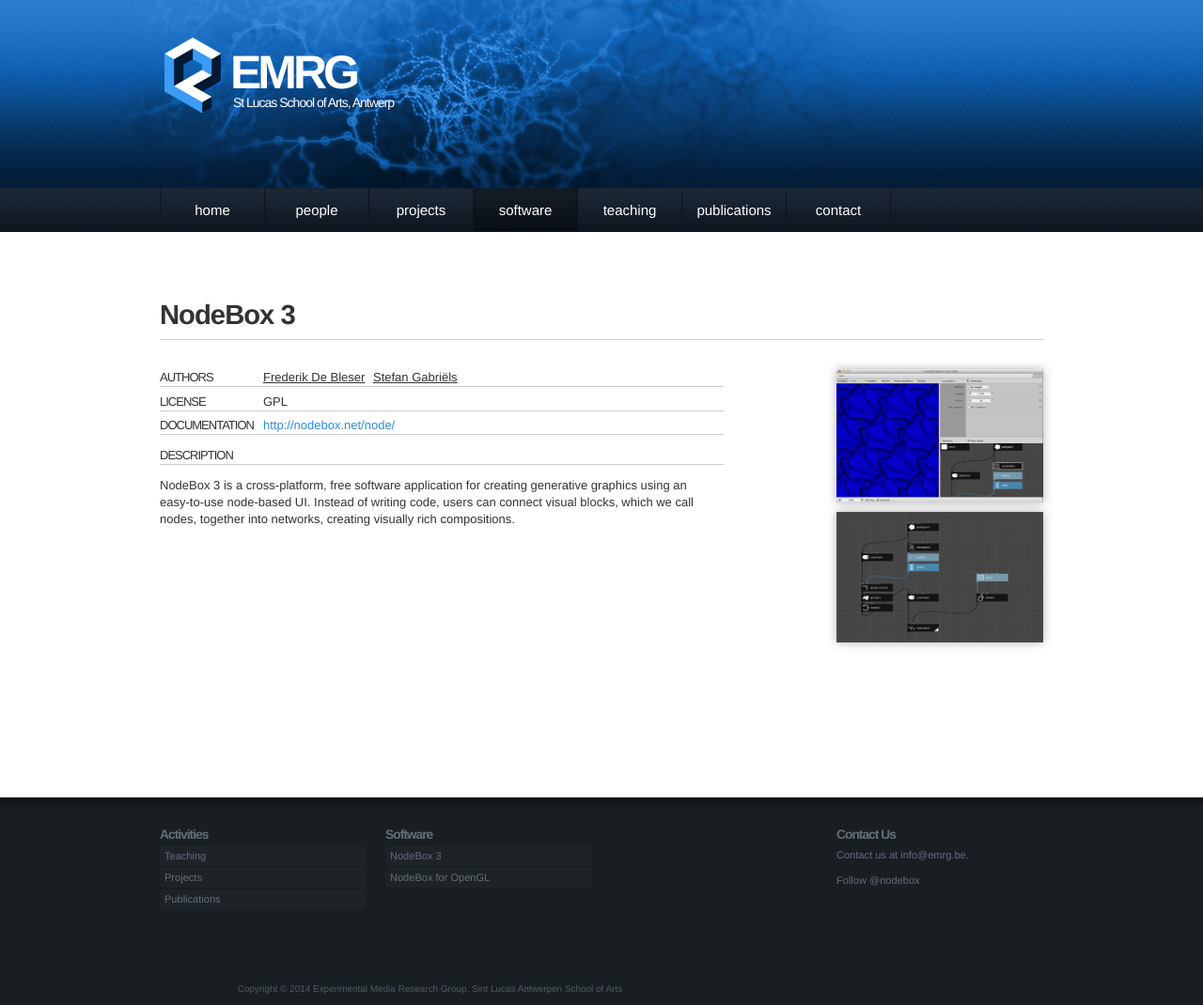
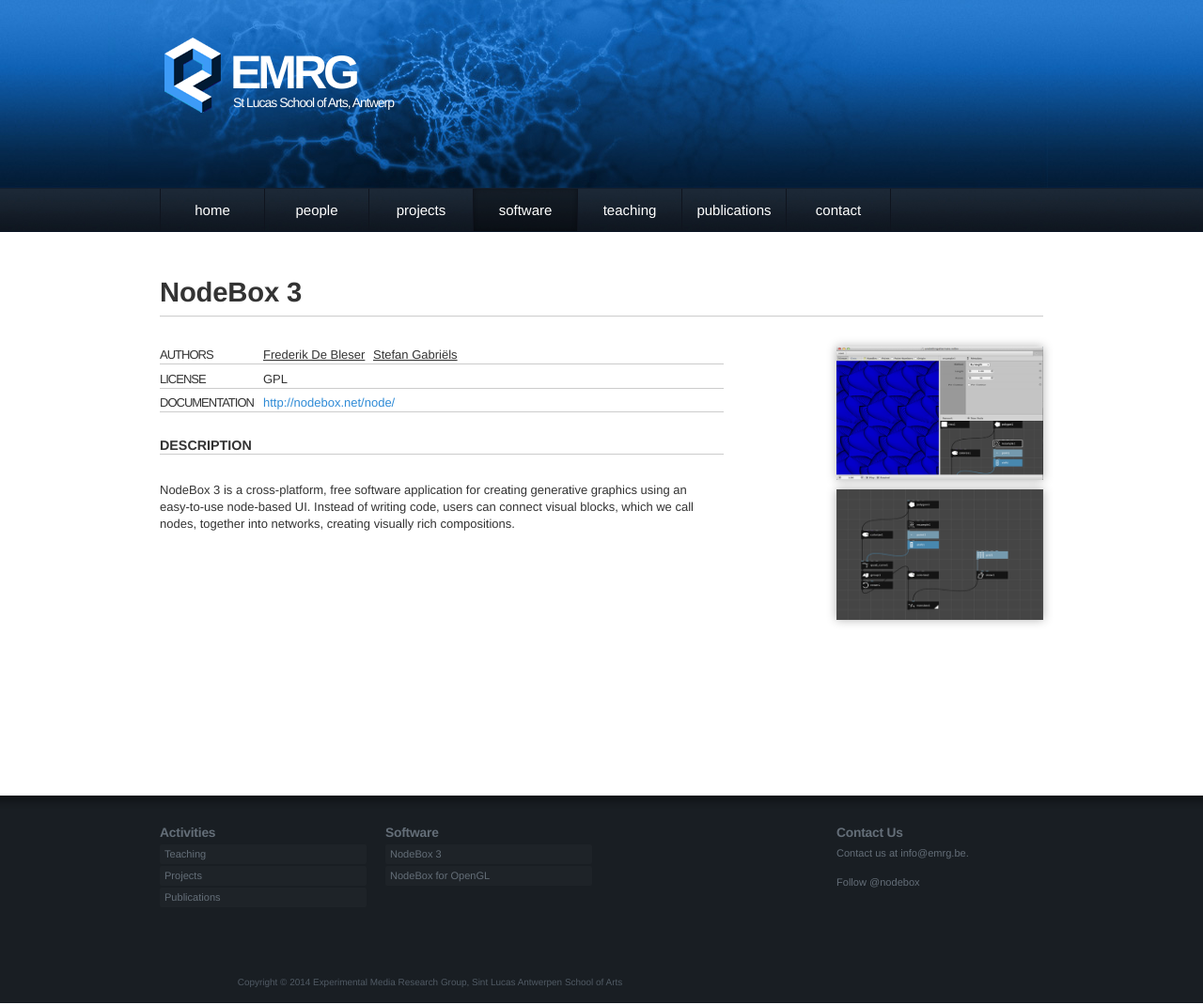
Before and after one commit to nodebox/emrg.be, a Jekyll site: the page built from software/nodebox-3.md, in a window 1280 px wide. Shown: the whole page at 94% size. Built offline with Jekyll 4.4.1, drawn with Linux system fonts in a browser that asks for light colours; nearby versions of some CDN libraries; comment, search, counter and statistics services are not loaded.

Commit message:
Small styling tweaks for readability.

```diff
--- a/media/css/screen.css
+++ b/media/css/screen.css
@@ -11,12 +11,12 @@
     overflow-x: hidden;
 }
 
+h1, h2, h3, p { margin-top: 0; }
+h1, h2 { letter-spacing: -0.2px; }
+h2 { font-size: 125%; margin-bottom: 1em; }
+h3 { font-size: 110%; margin-bottom: 0.5em; text-transform: uppercase; }
 
-h1, h2, h3 { letter-spacing: -1px; }
-h2 { font-size: 125%; margin-bottom: 1em; }
-h3 { font-size: 100%; font-weight: normal; text-transform: uppercase; }
-
-p { margin: 0 0 0.75em 0; }
+p { margin: 0 0 1.2em 0; }
 small { font-size: 80%; }
 a { text-decoration: none; color: #2f8bd6; }
 a:hover { text-decoration: underline; }
@@ -495,7 +495,7 @@
 
 .project p,
 .project h3,
-.summary { max-width: 600px; }
+.summary { max-width: 600px; margin-bottom: 2em; }
 .summary .author,
 .summary .tag-keyword { margin-right: 5px; white-space: nowrap; }
 .summary label { display: block; clear: left; float: left; text-transform: uppercase; width: 110px; height: 1.5em; letter-spacing: -1px; }
```
